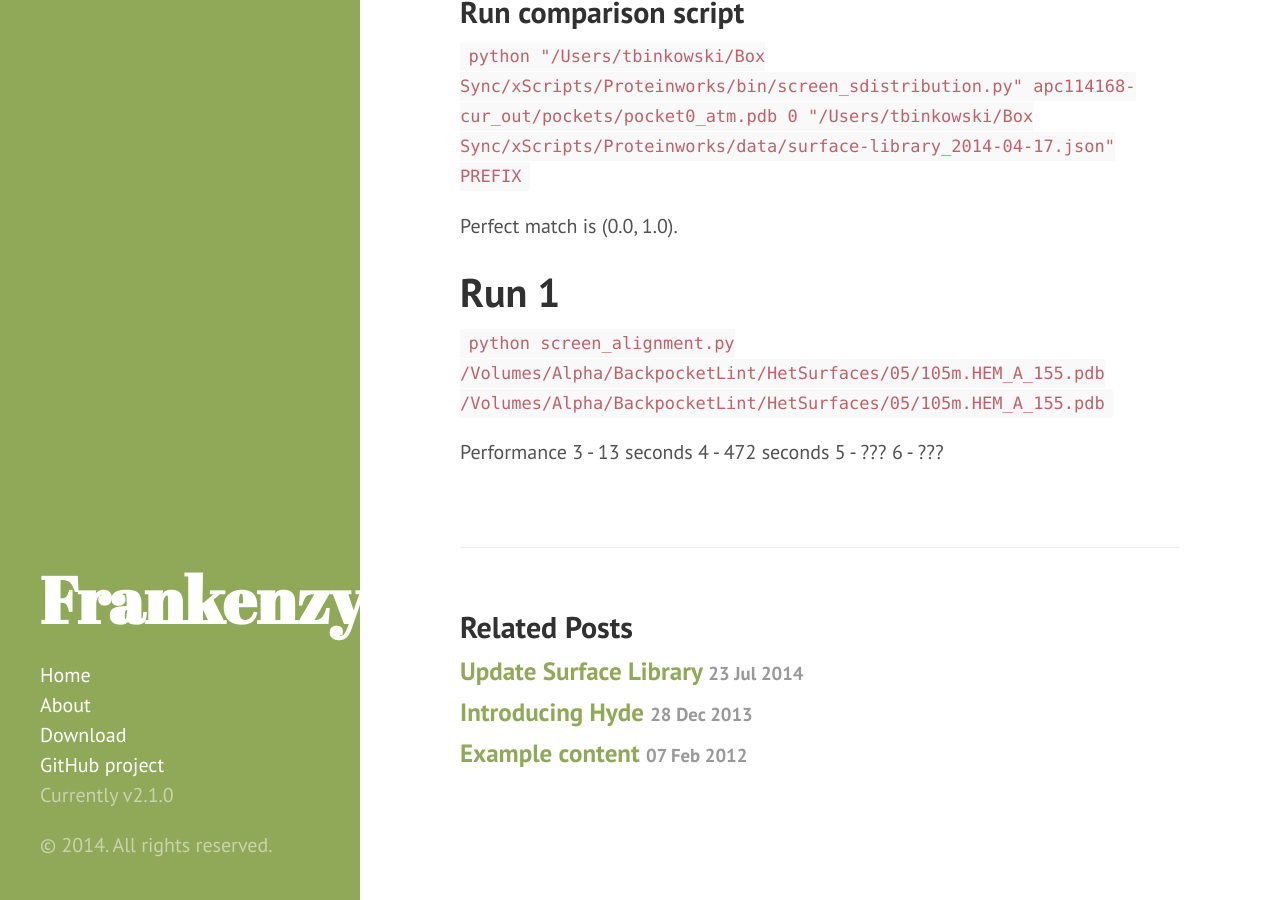
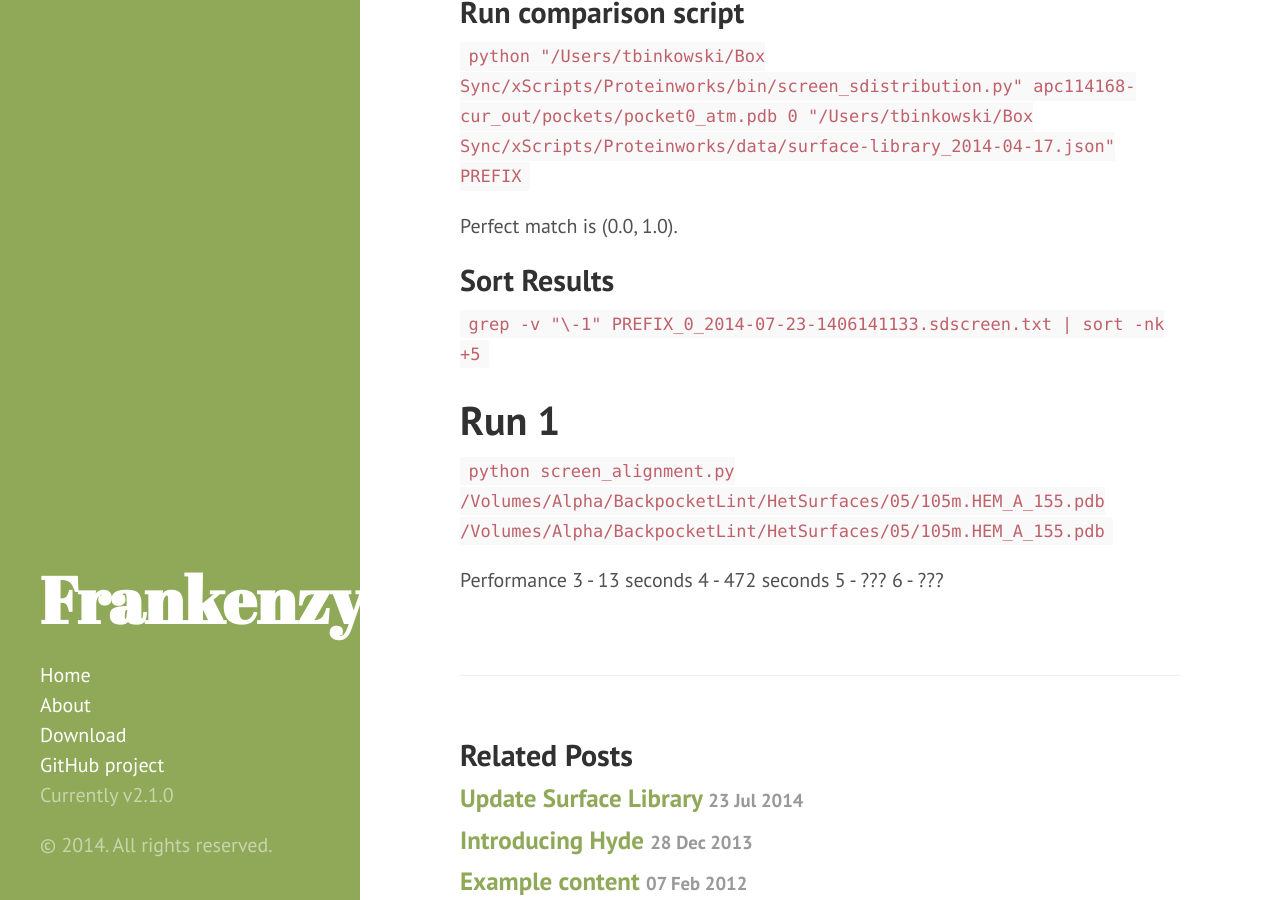
Before and after one commit to tabinks/frankenzyme.com, a Jekyll site: the page built from _posts/2014-07-22-conduct-surface-distribution-run.md, in a window 1280 px wide and 900 px high, scrolled down 472 px. Built offline with Jekyll 4.4.1, drawn with Linux system fonts in a browser that asks for light colours; Markdown is read by kramdown in place of the engine named in the settings.

Commit message:
Update 2014-07-22-conduct-surface-distribution-run.md

```diff
--- a/_posts/2014-07-22-conduct-surface-distribution-run.md
+++ b/_posts/2014-07-22-conduct-surface-distribution-run.md
@@ -18,6 +18,11 @@ title: Conduct a Suface Distribution Run
 Perfect match is (0.0, 1.0).
 
 
+## Sort Results
+
+`grep -v "\-1"  PREFIX_0_2014-07-23-1406141133.sdscreen.txt | sort -nk +5`
+
+
 Run 1
 ================================================================================
 `python screen_alignment.py /Volumes/Alpha/BackpocketLint/HetSurfaces/05/105m.HEM_A_155.pdb /Volumes/Alpha/BackpocketLint/HetSurfaces/05/105m.HEM_A_155.pdb`
```
